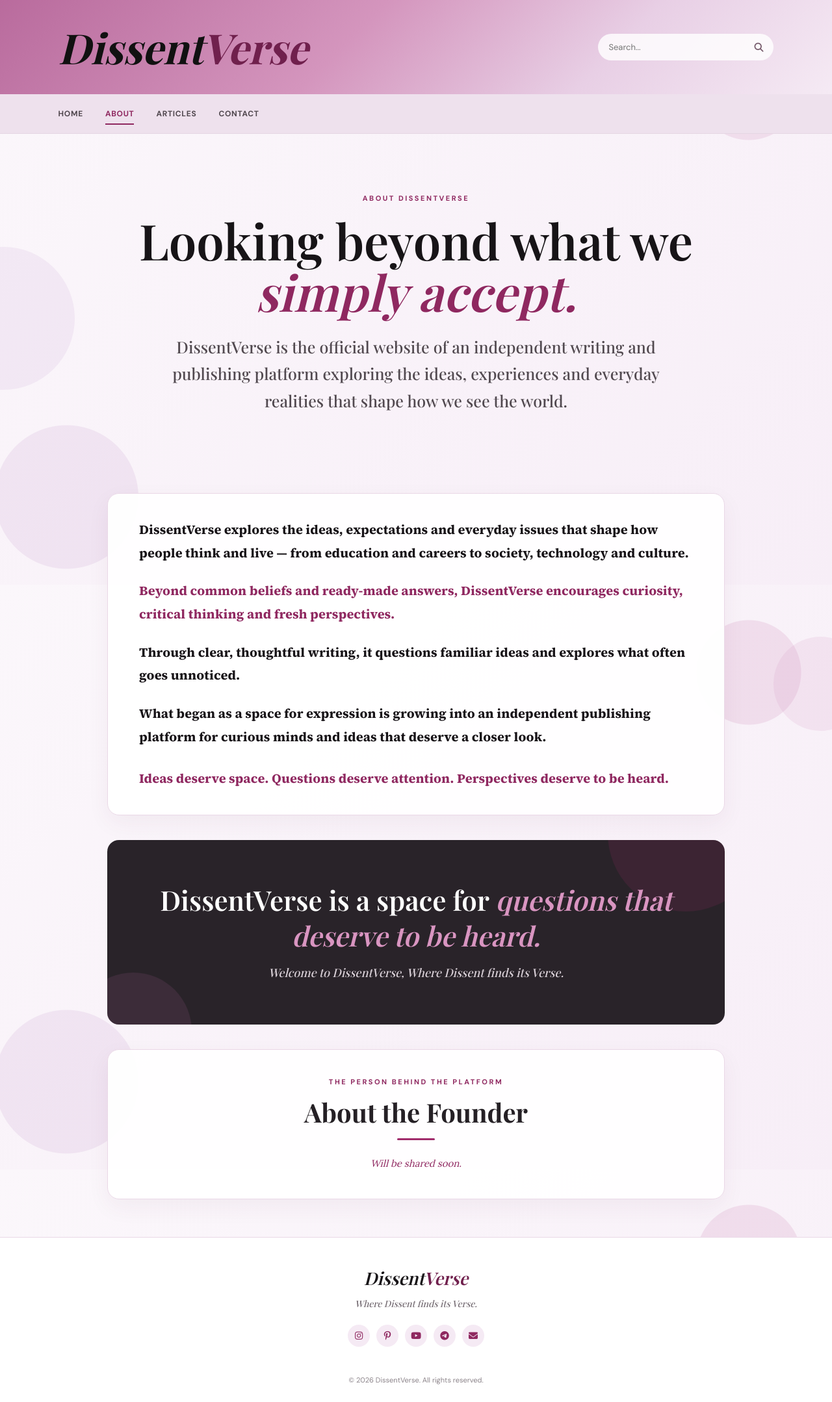
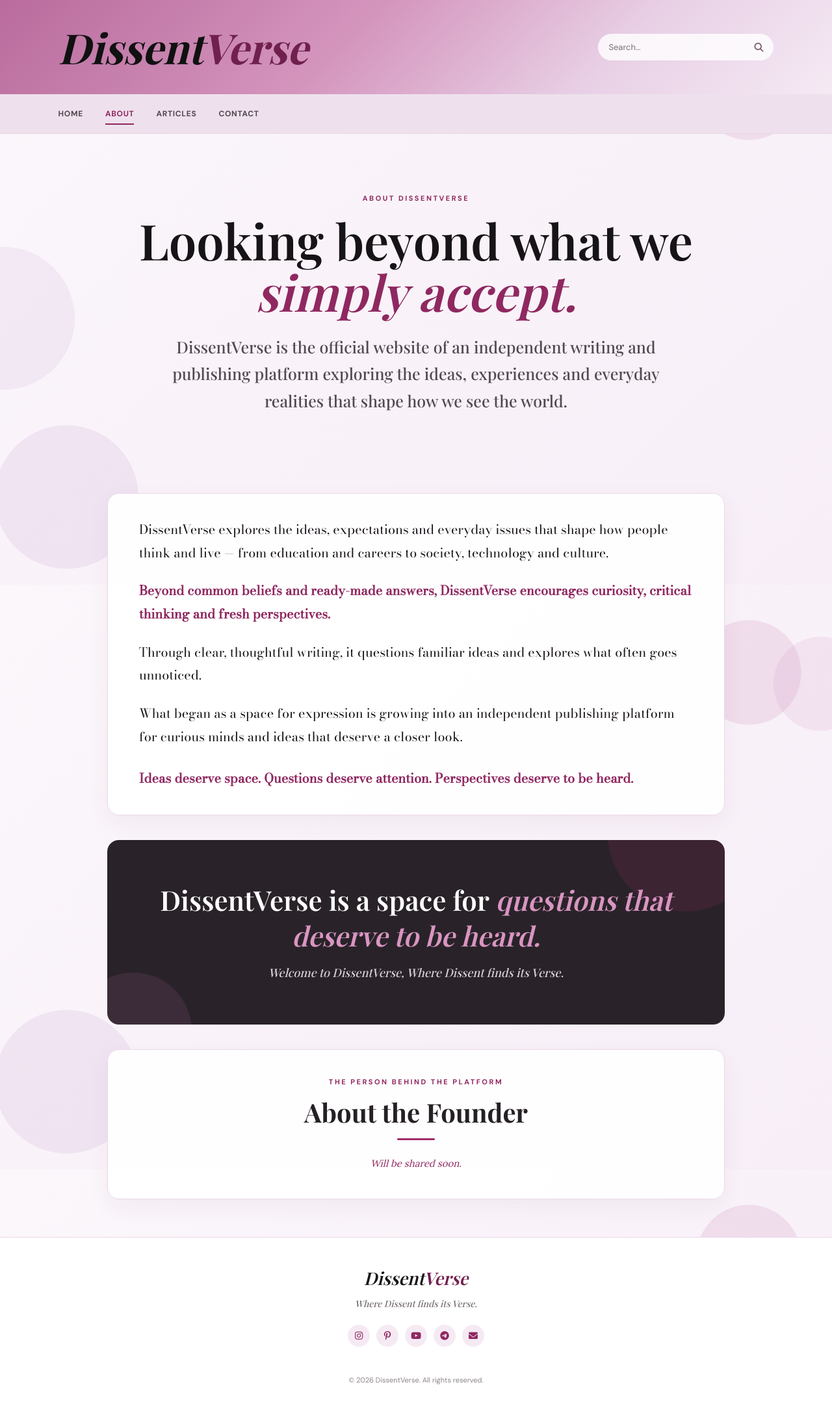
Before and after one commit to dissentverse/dissentverse, a Jekyll site: the page built from about.html, in a window 1280 px wide. Shown: the whole page at 65% size. Built offline with Jekyll 4.4.1, drawn with Linux system fonts in a browser that asks for light colours; some web fonts are replaced.

Commit message:
Update about.html

```diff
--- a/about.html
+++ b/about.html
@@ -248,16 +248,18 @@ permalink: /about.html
       z-index: 1;
     }
 
+
 .about-section p {
   max-width: none;
   margin: 0 0 23px;
   color: #171317;
-      font-family: "Source Serif 4", "Lora", Georgia, serif;
+  font-family: "Bodoni Moda", serif;
   font-size: clamp(18px, 1.55vw, 20px);
   line-height: 1.8;
-      font-weight: 700;
+  font-weight: 400;
   letter-spacing: 0.005em;
 }
+
 
     .about-section p.strong-point {
       color: #8f2860;
```
Lines whose indentation alone changed are shown as unchanged.
